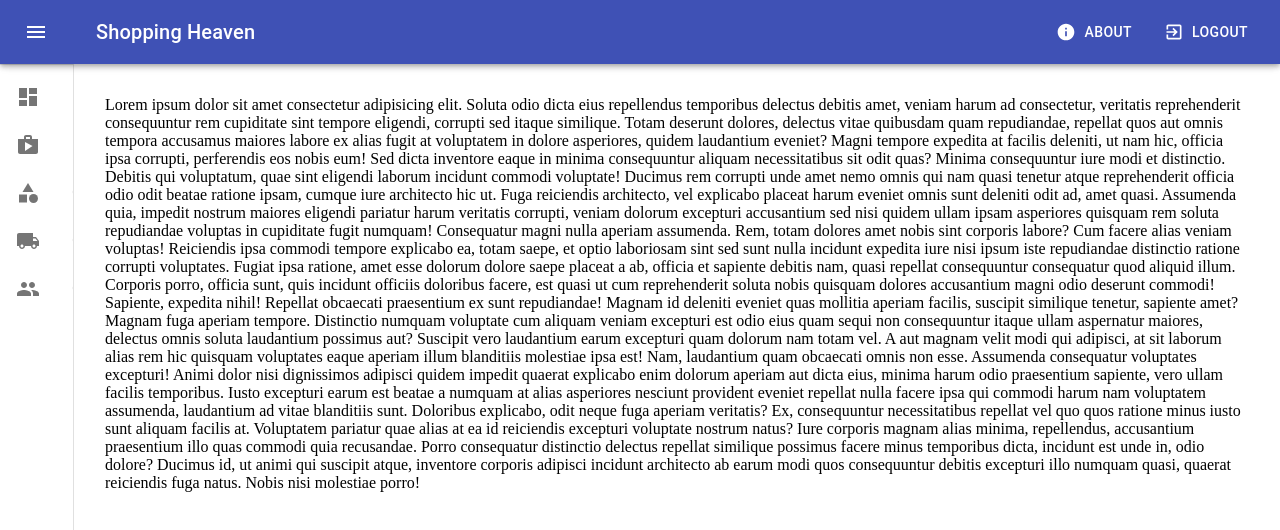
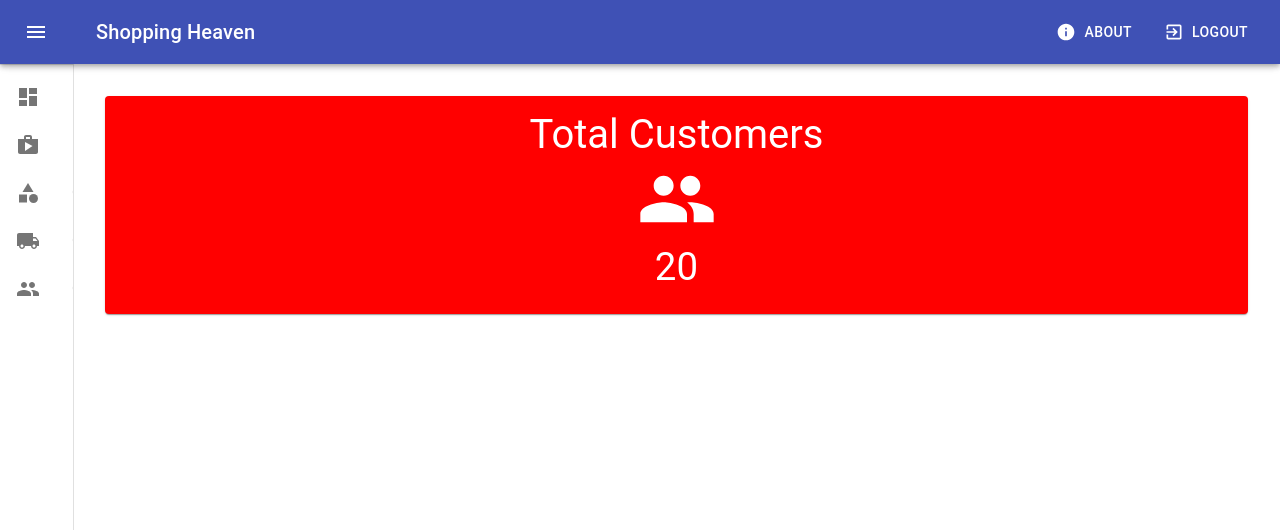
Before and after one commit to satishnaikawadi2011/shopping-heaven-admin, a React (Create React App) app: page / in a window 1280 px wide. Shown: the top 530 px of the page. Built offline with nearby package versions, Linux system fonts and the light colour scheme.

Commit message:
Successfully added StatCard component.

```diff
--- a/package.json
+++ b/package.json
@@ -15,6 +15,7 @@
     "apisauce": "^2.1.1",
     "react": "^17.0.2",
     "react-dom": "^17.0.2",
+    "react-router-dom": "^5.2.0",
     "react-scripts": "4.0.3",
     "typescript": "^4.1.2",
     "web-vitals": "^1.0.1",
--- a/src/App.tsx
+++ b/src/App.tsx
@@ -1,45 +1,23 @@
 import React from 'react';
 import './App.css';
 import LayoutWrapper from './components/layout/LayoutWrapper';
+import StatCard from './components/UI/StatCard';
+// import DashboardIcon from '@material-ui/icons/Dashboard';
+// import LocalShippingIcon from '@material-ui/icons/LocalShipping';
+import PeopleIcon from '@material-ui/icons/People';
+// import CategoryIcon from '@material-ui/icons/Category';
+// import ShopIcon from '@material-ui/icons/Shop';
 
 function App() {
 	return (
 		<LayoutWrapper>
-			Lorem ipsum dolor sit amet consectetur adipisicing elit. Soluta odio dicta eius repellendus temporibus
-			delectus debitis amet, veniam harum ad consectetur, veritatis reprehenderit consequuntur rem cupiditate sint
-			tempore eligendi, corrupti sed itaque similique. Totam deserunt dolores, delectus vitae quibusdam quam
-			repudiandae, repellat quos aut omnis tempora accusamus maiores labore ex alias fugit at voluptatem in dolore
-			asperiores, quidem laudantium eveniet? Magni tempore expedita at facilis deleniti, ut nam hic, officia ipsa
-			corrupti, perferendis eos nobis eum! Sed dicta inventore eaque in minima consequuntur aliquam necessitatibus
-			sit odit quas? Minima consequuntur iure modi et distinctio. Debitis qui voluptatum, quae sint eligendi
-			laborum incidunt commodi voluptate! Ducimus rem corrupti unde amet nemo omnis qui nam quasi tenetur atque
-			reprehenderit officia odio odit beatae ratione ipsam, cumque iure architecto hic ut. Fuga reiciendis
-			architecto, vel explicabo placeat harum eveniet omnis sunt deleniti odit ad, amet quasi. Assumenda quia,
-			impedit nostrum maiores eligendi pariatur harum veritatis corrupti, veniam dolorum excepturi accusantium sed
-			nisi quidem ullam ipsam asperiores quisquam rem soluta repudiandae voluptas in cupiditate fugit numquam!
-			Consequatur magni nulla aperiam assumenda. Rem, totam dolores amet nobis sint corporis labore? Cum facere
-			alias veniam voluptas! Reiciendis ipsa commodi tempore explicabo ea, totam saepe, et optio laboriosam sint
-			sed sunt nulla incidunt expedita iure nisi ipsum iste repudiandae distinctio ratione corrupti voluptates.
-			Fugiat ipsa ratione, amet esse dolorum dolore saepe placeat a ab, officia et sapiente debitis nam, quasi
-			repellat consequuntur consequatur quod aliquid illum. Corporis porro, officia sunt, quis incidunt officiis
-			doloribus facere, est quasi ut cum reprehenderit soluta nobis quisquam dolores accusantium magni odio
-			deserunt commodi! Sapiente, expedita nihil! Repellat obcaecati praesentium ex sunt repudiandae! Magnam id
-			deleniti eveniet quas mollitia aperiam facilis, suscipit similique tenetur, sapiente amet? Magnam fuga
-			aperiam tempore. Distinctio numquam voluptate cum aliquam veniam excepturi est odio eius quam sequi non
-			consequuntur itaque ullam aspernatur maiores, delectus omnis soluta laudantium possimus aut? Suscipit vero
-			laudantium earum excepturi quam dolorum nam totam vel. A aut magnam velit modi qui adipisci, at sit laborum
-			alias rem hic quisquam voluptates eaque aperiam illum blanditiis molestiae ipsa est! Nam, laudantium quam
-			obcaecati omnis non esse. Assumenda consequatur voluptates excepturi! Animi dolor nisi dignissimos adipisci
-			quidem impedit quaerat explicabo enim dolorum aperiam aut dicta eius, minima harum odio praesentium
-			sapiente, vero ullam facilis temporibus. Iusto excepturi earum est beatae a numquam at alias asperiores
-			nesciunt provident eveniet repellat nulla facere ipsa qui commodi harum nam voluptatem assumenda, laudantium
-			ad vitae blanditiis sunt. Doloribus explicabo, odit neque fuga aperiam veritatis? Ex, consequuntur
-			necessitatibus repellat vel quo quos ratione minus iusto sunt aliquam facilis at. Voluptatem pariatur quae
-			alias at ea id reiciendis excepturi voluptate nostrum natus? Iure corporis magnam alias minima, repellendus,
-			accusantium praesentium illo quas commodi quia recusandae. Porro consequatur distinctio delectus repellat
-			similique possimus facere minus temporibus dicta, incidunt est unde in, odio dolore? Ducimus id, ut animi
-			qui suscipit atque, inventore corporis adipisci incidunt architecto ab earum modi quos consequuntur debitis
-			excepturi illo numquam quasi, quaerat reiciendis fuga natus. Nobis nisi molestiae porro!
+			<StatCard
+				backgroundColor={'red'}
+				color="#ffffff"
+				title="Total Customers"
+				stat={20}
+				icon={<PeopleIcon style={{ width: 80, height: 80, color: 'white' }} />}
+			/>
 		</LayoutWrapper>
 	);
 }
--- /dev/null
+++ b/src/components/UI/StatCard.tsx
@@ -0,0 +1,53 @@
+import React from 'react';
+import { makeStyles } from '@material-ui/core/styles';
+import Card from '@material-ui/core/Card';
+import CardContent from '@material-ui/core/CardContent';
+import Typography from '@material-ui/core/Typography';
+
+const useStyles = makeStyles((props) => ({
+	root:
+		{
+			minWidth: 275
+		},
+	title:
+		{
+			fontSize: '2.5rem',
+			textAlign: 'center'
+		},
+	icon:
+		{
+			textAlign: 'center'
+		},
+	stat:
+		{
+			textAlign: 'center',
+			fontSize: '2.4rem'
+		}
+}));
+
+interface CardProps {
+	icon: any;
+	title: string;
+	stat: number;
+	backgroundColor?: string;
+	color?: string;
+}
+
+const StatCard: React.FC<CardProps> = ({ icon, stat, title, backgroundColor, color }) => {
+	const classes = useStyles();
+	return (
+		<Card style={{ backgroundColor }} className={classes.root}>
+			<CardContent>
+				<Typography style={{ color }} className={classes.title} variant="h3">
+					{title}
+				</Typography>
+				<div className={classes.icon}>{icon}</div>
+				<Typography style={{ color }} className={classes.stat} variant="h4">
+					{stat}
+				</Typography>
+			</CardContent>
+		</Card>
+	);
+};
+
+export default StatCard;
```
Also changed, not shown: 1 other file (tests, documents, lock files or other folders).
